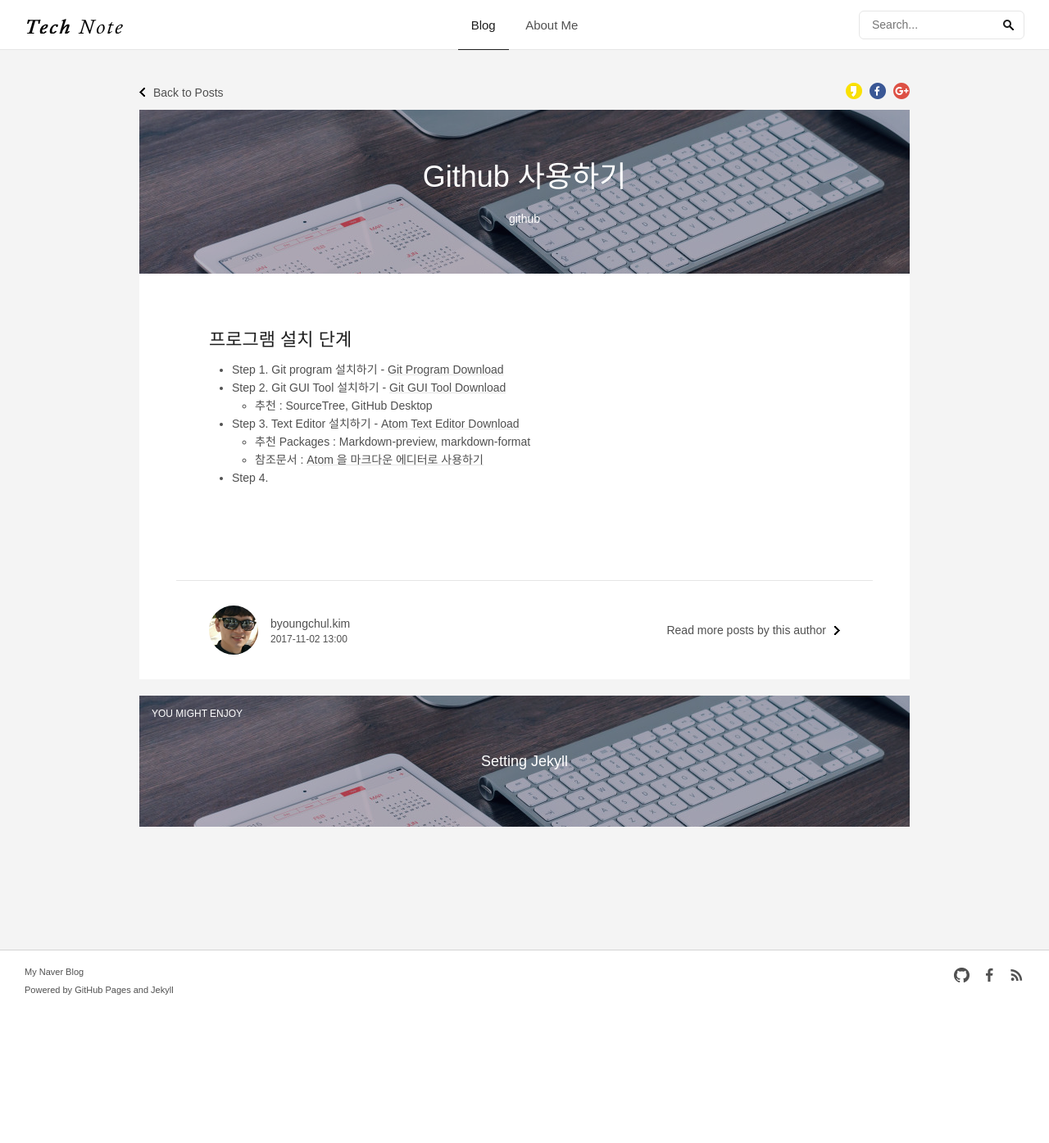
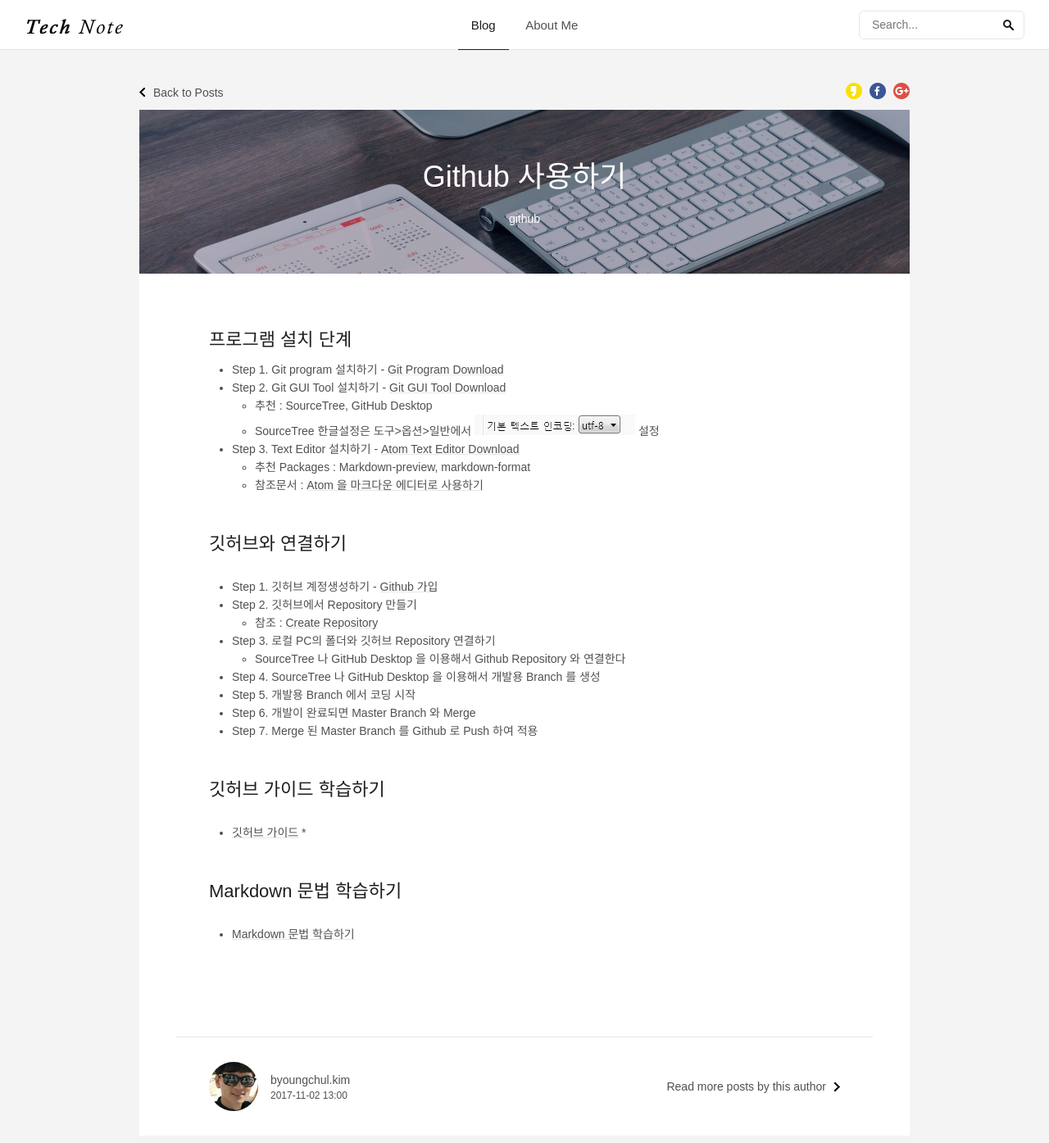
Before and after one commit to sinsu2/skyksit.github.io, a Jekyll site: the page built from _posts/2017-11-02-using-the-github.md, in a window 1280 px wide and 1400 px high. Shown: the top 1395 px of the window at 82% size. Built offline with Jekyll 4.4.1, drawn with Linux system fonts in a browser that asks for light colours; some web fonts are replaced; comment, search, counter and statistics services are not loaded.

Commit message:
update post

```diff
--- a/_posts/2017-11-02-using-the-github.md
+++ b/_posts/2017-11-02-using-the-github.md
@@ -12,7 +12,27 @@ comments : true
 * Step 1. Git program 설치하기 - [Git Program Download](https://git-scm.com/)
 * Step 2. Git GUI Tool 설치하기 - [Git GUI Tool Download](https://git-scm.com/download/gui/win)
   * 추천 : SourceTree, GitHub Desktop
+  * SourceTree 한글설정은 도구>옵션>일반에서 ![SourceTree option](/files/contents_imgs/sourcetree_option_utf8.png) 설정
 * Step 3. Text Editor 설치하기 - [Atom Text Editor Download](https://atom.io/)
   * 추천 Packages : Markdown-preview, markdown-format
   * 참조문서 : [Atom 을 마크다운 에디터로 사용하기](http://futurecreator.github.io/2016/06/14/atom-as-markdown-editor/)
-* Step 4.
+
+
+## 깃허브와 연결하기
+* Step 1. 깃허브 계정생성하기 - [Github 가입](https://github.com/)
+* Step 2. 깃허브에서 Repository 만들기
+  * 참조 : [Create Repository](https://help.github.com/articles/create-a-repo/)
+* Step 3. 로컬 PC의 폴더와 깃허브 Repository 연결하기
+  * SourceTree 나 GitHub Desktop 을 이용해서 Github Repository 와 연결한다
+* Step 4. SourceTree 나 GitHub Desktop 을 이용해서 개발용 Branch 를 생성
+* Step 5. 개발용 Branch 에서 코딩 시작
+* Step 6. 개발이 완료되면 Master Branch 와 Merge
+* Step 7. Merge 된 Master Branch 를 Github 로 Push 하여 적용
+
+
+## 깃허브 가이드 학습하기
+* [깃허브 가이드](https://guides.github.com/)
+*
+
+## Markdown 문법 학습하기
+* [Markdown 문법 학습하기](https://guides.github.com/features/mastering-markdown/)
```
Also changed, not shown: files/contents_imgs/sourcetree_option_utf8.png (added).
